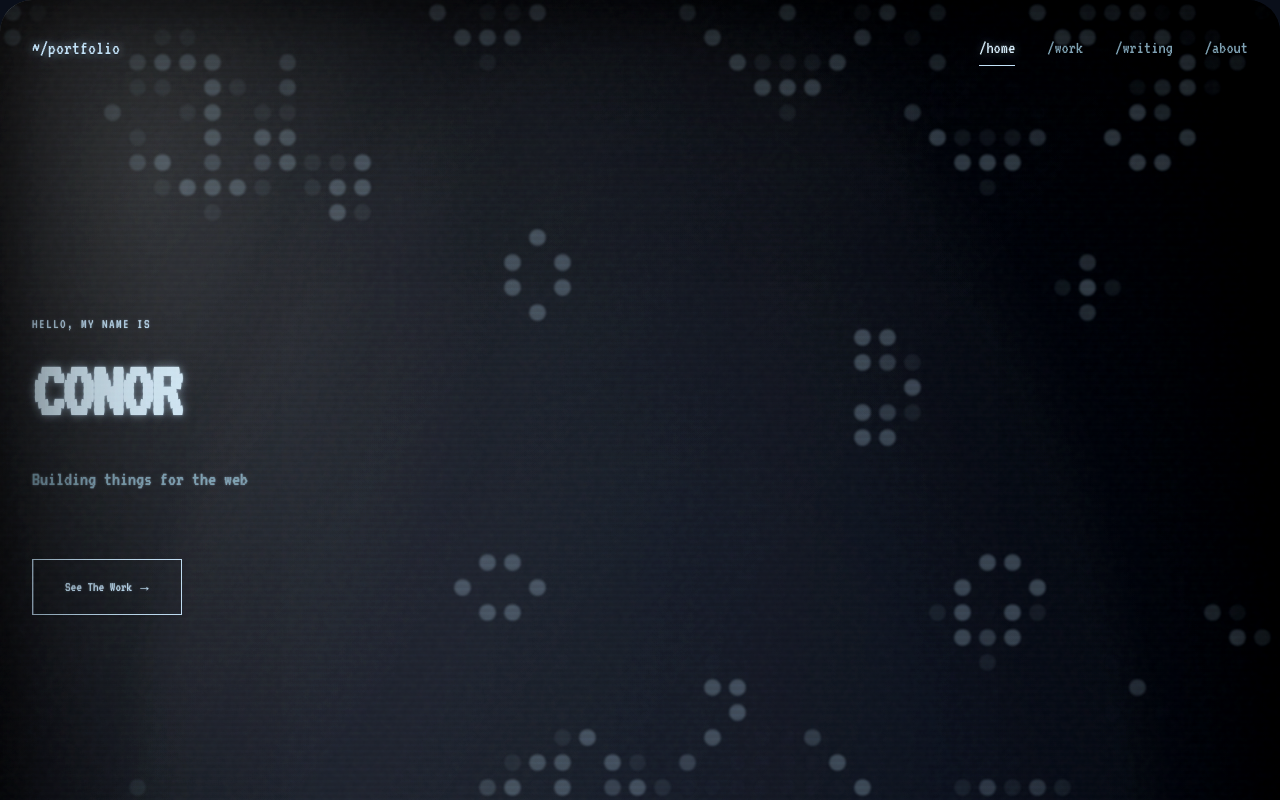
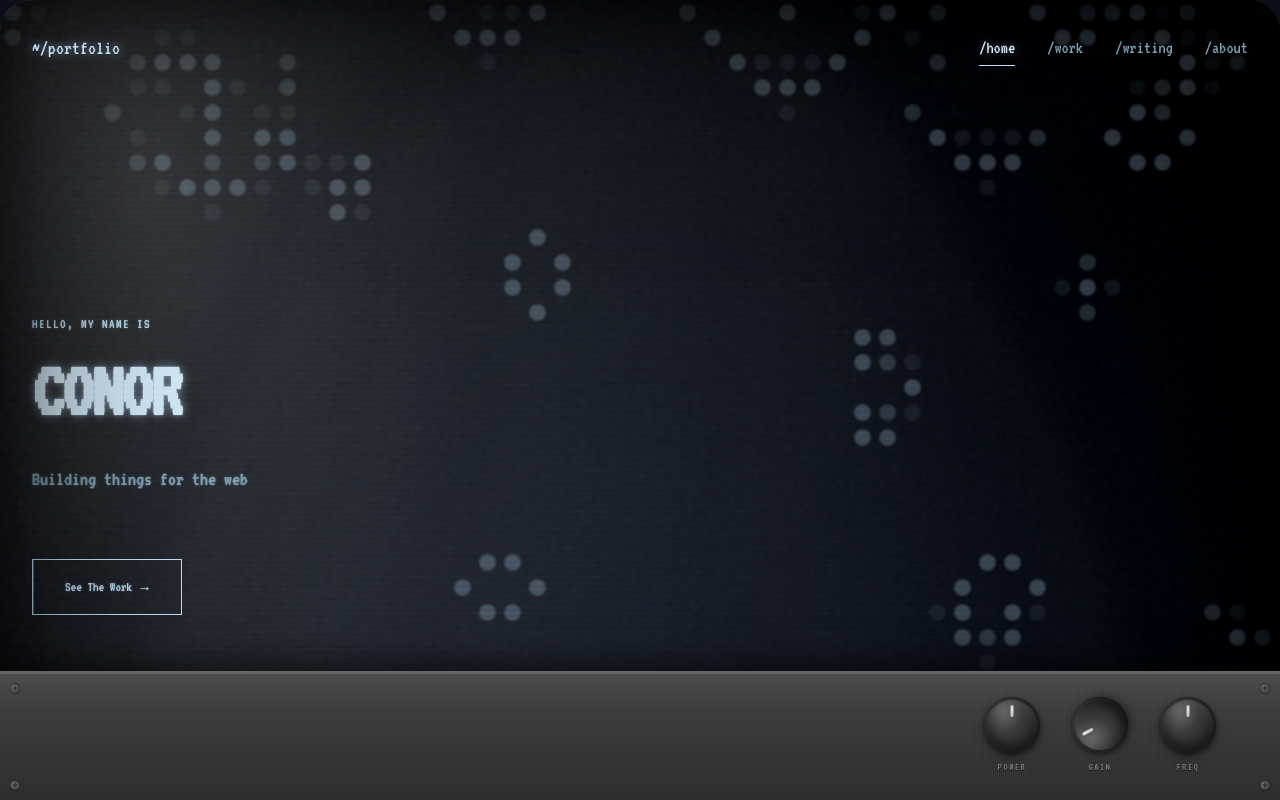
Before and after one commit to flatspider/day1-blog, a React (Vite) app: page / in a window 1280 px wide. Shown: the top 800 px of the page. Built offline with nearby package versions, Linux system fonts and the light colour scheme.

Commit message:
Fixed the buttons. They mostly work.

```diff
--- a/src/App.jsx
+++ b/src/App.jsx
@@ -1,5 +1,5 @@
-import { Routes, Route, NavLink } from "react-router-dom";
-import { useState } from "react";
+import { Routes, Route, NavLink, useLocation } from "react-router-dom";
+import { useState, useEffect, useCallback } from "react";
 import "./App.css";
 import Home from "./pages/Home";
 import Work from "./pages/Work";
@@ -7,6 +7,7 @@ import Writing from "./pages/Writing";
 import Post from "./pages/Post";
 import About from "./pages/About";
 import ConwayBackground from "./components/ConwayBackground";
+import ControlPanel from "./components/ControlPanel";
 
 const FOOTER_MESSAGES = [
   "Running on vibes and CSS",
@@ -16,9 +17,23 @@ const FOOTER_MESSAGES = [
   "This footer serves no purpose",
 ];
 
+const DEFAULT_SCANLINE_OPACITY = 0.06;
+
 function App() {
+  const location = useLocation();
+  const isHome = location.pathname === "/";
+
   const [footerMessage, setFooterMessage] = useState(FOOTER_MESSAGES[0]);
   const [clickCount, setClickCount] = useState(0);
+
+  // Control panel state
+  const [screenOn, setScreenOn] = useState(true);
+  const [scanlineOpacity, setScanlineOpacity] = useState(DEFAULT_SCANLINE_OPACITY);
+
+  // Update CSS variable when scanline opacity changes
+  useEffect(() => {
+    document.documentElement.style.setProperty('--crt-scan-opacity', scanlineOpacity);
+  }, [scanlineOpacity]);
 
   const handleFooterClick = () => {
     const newCount = clickCount + 1;
@@ -26,8 +41,17 @@ function App() {
     setFooterMessage(FOOTER_MESSAGES[newCount % FOOTER_MESSAGES.length]);
   };
 
+  const handleScanlineChange = useCallback((opacity) => {
+    setScanlineOpacity(opacity);
+  }, []);
+
+  const handleResetConway = useCallback(() => {
+    window.dispatchEvent(new CustomEvent('conway-reset'));
+  }, []);
+
   return (
-    <div className="crt">
+    <>
+      <div className={`crt ${!screenOn && isHome ? 'screen-off' : ''}`}>
         <div className="app">
           <ConwayBackground />
           <header className="header">
@@ -119,6 +143,18 @@ function App() {
         <div className="crt-scanlines" />
         <div className="crt-noise" />
       </div>
+
+      {/* Control panel OUTSIDE .crt to avoid filter containment */}
+      {isHome && (
+        <ControlPanel
+          isOn={screenOn}
+          onToggle={() => setScreenOn(!screenOn)}
+          scanlineOpacity={scanlineOpacity}
+          onScanlineChange={handleScanlineChange}
+          onResetConway={handleResetConway}
+        />
+      )}
+    </>
   );
 }
 
--- /dev/null
+++ b/src/components/ControlPanel.css
@@ -0,0 +1,170 @@
+/* Nuclear Bunker Control Panel - Fixed at bottom of viewport */
+.control-panel {
+  position: fixed;
+  bottom: 0;
+  left: 0;
+  right: 0;
+  z-index: 50;
+  padding: 1.5rem 2rem;
+  /* Brushed aluminum base */
+  background:
+    repeating-linear-gradient(
+      90deg,
+      rgba(255,255,255,0.03) 0px,
+      rgba(255,255,255,0.03) 1px,
+      transparent 1px,
+      transparent 2px
+    ),
+    linear-gradient(180deg, #4a4a4a 0%, #3a3a3a 30%, #2a2a2a 100%);
+  border-top: 2px solid #666;
+  /* Heavy shadow to ground it */
+  box-shadow:
+    inset 0 1px 0 rgba(255,255,255,0.15),
+    0 -8px 32px rgba(0,0,0,0.6);
+}
+
+.panel-inner {
+  display: flex;
+  justify-content: flex-end;  /* Knobs to far right */
+  align-items: center;
+  max-width: var(--max-width);
+  margin: 0 auto;
+  padding-right: 2rem;
+}
+
+.knobs-cluster {
+  display: flex;
+  gap: 2rem;
+  align-items: flex-end;
+}
+
+/* Individual knob assembly */
+.knob-assembly {
+  display: flex;
+  flex-direction: column;
+  align-items: center;
+  gap: 0.4rem;
+}
+
+/* Machined bezel ring */
+.knob-bezel {
+  width: 56px;
+  height: 56px;
+  border-radius: 50%;
+  background:
+    radial-gradient(circle at 30% 30%, #5a5a5a, #2a2a2a 70%);
+  padding: 3px;
+  box-shadow:
+    inset 0 2px 4px rgba(0,0,0,0.5),
+    0 2px 4px rgba(0,0,0,0.4);
+}
+
+/* The actual knob cap */
+.knob {
+  width: 50px;
+  height: 50px;
+  border-radius: 50%;
+  background:
+    radial-gradient(ellipse at 35% 25%, #666 0%, #3a3a3a 40%, #1a1a1a 100%);
+  border: none;
+  position: relative;
+  cursor: pointer;
+  transition: transform 0.3s cubic-bezier(0.4, 0, 0.2, 1);
+  /* Knurled grip texture */
+  box-shadow:
+    inset 0 -4px 8px rgba(0,0,0,0.5),
+    inset 0 4px 8px rgba(255,255,255,0.1),
+    0 4px 12px rgba(0,0,0,0.6);
+}
+
+/* Draggable knobs - no transition for immediate feedback */
+.knob.knob-draggable {
+  transition: none;
+  cursor: grab;
+}
+
+.knob.knob-draggable:active {
+  cursor: grabbing;
+}
+
+/* Pointer notch carved into knob */
+.knob-indicator {
+  position: absolute;
+  top: 5px;
+  left: 50%;
+  width: 3px;
+  height: 12px;
+  background: linear-gradient(180deg, #fff 0%, #ccc 100%);
+  transform: translateX(-50%);
+  border-radius: 2px;
+  box-shadow: inset 0 1px 2px rgba(0,0,0,0.3);
+}
+
+/* Embossed label below knob */
+.knob-label {
+  font-family: var(--font-mono);
+  font-size: 0.65rem;
+  letter-spacing: 0.15em;
+  text-transform: uppercase;
+  color: #888;
+  text-shadow: 0 1px 0 rgba(0,0,0,0.8);
+}
+
+/* POWER knob rotates to OFF position (90 deg counterclockwise) */
+.knob.power-off {
+  transform: rotate(-90deg);
+}
+
+/* Hover feedback */
+.knob:hover {
+  box-shadow:
+    inset 0 -4px 8px rgba(0,0,0,0.5),
+    inset 0 4px 8px rgba(255,255,255,0.15),
+    0 4px 16px rgba(0,0,0,0.7);
+}
+
+/* Realistic screw heads in corners */
+.panel-screw {
+  width: 10px;
+  height: 10px;
+  border-radius: 50%;
+  background:
+    radial-gradient(circle at 40% 35%, #777, #333);
+  position: absolute;
+  box-shadow:
+    inset 0 1px 2px rgba(0,0,0,0.6),
+    0 1px 2px rgba(0,0,0,0.4);
+}
+
+/* Phillips head cross pattern */
+.panel-screw::before,
+.panel-screw::after {
+  content: '';
+  position: absolute;
+  background: #222;
+  top: 50%;
+  left: 50%;
+}
+.panel-screw::before {
+  width: 5px;
+  height: 1px;
+  transform: translate(-50%, -50%);
+}
+.panel-screw::after {
+  width: 1px;
+  height: 5px;
+  transform: translate(-50%, -50%);
+}
+
+/* Screw positions */
+.screw-tl { top: 10px; left: 10px; }
+.screw-tr { top: 10px; right: 10px; }
+.screw-bl { bottom: 10px; left: 10px; }
+.screw-br { bottom: 10px; right: 10px; }
+
+/* Mobile: Hide control panel */
+@media (max-width: 768px) {
+  .control-panel {
+    display: none;
+  }
+}
--- /dev/null
+++ b/src/components/ControlPanel.jsx
@@ -0,0 +1,122 @@
+import { useState, useRef, useEffect } from 'react'
+import './ControlPanel.css'
+
+function ControlPanel({ isOn, onToggle, scanlineOpacity, onScanlineChange, onResetConway }) {
+  // Knob rotation state (in degrees)
+  const [gainRotation, setGainRotation] = useState(scanlineOpacity * 270) // 0-270 degree range
+  const [freqRotation, setFreqRotation] = useState(135) // Start at middle
+
+  // Drag state
+  const draggingRef = useRef(null)
+  const startYRef = useRef(0)
+  const startRotationRef = useRef(0)
+
+  // Handle mouse down on knob
+  const handleKnobMouseDown = (e, knobType, currentRotation) => {
+    e.preventDefault()
+    draggingRef.current = knobType
+    startYRef.current = e.clientY
+    startRotationRef.current = currentRotation
+    document.body.style.cursor = 'grabbing'
+  }
+
+  // Handle global mouse move
+  useEffect(() => {
+    const handleMouseMove = (e) => {
+      if (!draggingRef.current) return
+
+      // Calculate rotation change based on vertical drag
+      // Moving up = clockwise (increase), moving down = counter-clockwise (decrease)
+      const deltaY = startYRef.current - e.clientY
+      const sensitivity = 1.5 // degrees per pixel
+      let newRotation = startRotationRef.current + (deltaY * sensitivity)
+
+      // Clamp rotation to 0-270 degrees
+      newRotation = Math.max(0, Math.min(270, newRotation))
+
+      if (draggingRef.current === 'gain') {
+        setGainRotation(newRotation)
+        // Convert rotation to opacity (0-270 degrees -> 0-0.15 opacity)
+        const opacity = (newRotation / 270) * 0.15
+        onScanlineChange(opacity)
+      } else if (draggingRef.current === 'freq') {
+        setFreqRotation(newRotation)
+      }
+    }
+
+    const handleMouseUp = () => {
+      if (draggingRef.current === 'freq') {
+        // Trigger Conway reset when freq knob is released
+        onResetConway()
+      }
+      draggingRef.current = null
+      document.body.style.cursor = ''
+    }
+
+    window.addEventListener('mousemove', handleMouseMove)
+    window.addEventListener('mouseup', handleMouseUp)
+
+    return () => {
+      window.removeEventListener('mousemove', handleMouseMove)
+      window.removeEventListener('mouseup', handleMouseUp)
+    }
+  }, [onScanlineChange, onResetConway])
+
+  return (
+    <div className="control-panel">
+      {/* Corner screws */}
+      <div className="panel-screw screw-tl" />
+      <div className="panel-screw screw-tr" />
+      <div className="panel-screw screw-bl" />
+      <div className="panel-screw screw-br" />
+
+      <div className="panel-inner">
+        {/* Knobs clustered to far right */}
+        <div className="knobs-cluster">
+          <div className="knob-assembly">
+            <div className="knob-bezel">
+              <button
+                className={`knob ${!isOn ? 'power-off' : ''}`}
+                onClick={onToggle}
+                aria-label="Power toggle"
+              >
+                <span className="knob-indicator" />
+              </button>
+            </div>
+            <span className="knob-label">Power</span>
+          </div>
+
+          <div className="knob-assembly">
+            <div className="knob-bezel">
+              <div
+                className="knob knob-draggable"
+                style={{ transform: `rotate(${gainRotation - 135}deg)` }}
+                onMouseDown={(e) => handleKnobMouseDown(e, 'gain', gainRotation)}
+                title="Drag up/down to adjust scanlines"
+              >
+                <span className="knob-indicator" />
+              </div>
+            </div>
+            <span className="knob-label">Gain</span>
+          </div>
+
+          <div className="knob-assembly">
+            <div className="knob-bezel">
+              <div
+                className="knob knob-draggable"
+                style={{ transform: `rotate(${freqRotation - 135}deg)` }}
+                onMouseDown={(e) => handleKnobMouseDown(e, 'freq', freqRotation)}
+                title="Drag and release to reset Conway"
+              >
+                <span className="knob-indicator" />
+              </div>
+            </div>
+            <span className="knob-label">Freq</span>
+          </div>
+        </div>
+      </div>
+    </div>
+  )
+}
+
+export default ControlPanel
--- a/src/components/ConwayBackground.jsx
+++ b/src/components/ConwayBackground.jsx
@@ -361,11 +361,17 @@ export default function ConwayBackground() {
       handleCanvasHover(e)
     }
 
+    // Listen for reset event from control panel
+    const handleConwayReset = () => {
+      restart()
+    }
+
     document.addEventListener('visibilitychange', handleVisibilityChange)
     window.addEventListener('resize', handleResize)
     window.addEventListener('scroll', handleScroll)
     window.addEventListener('mousemove', handleMouseMove)
     window.addEventListener('mouseleave', handleCanvasLeave)
+    window.addEventListener('conway-reset', handleConwayReset)
 
     animationRef.current = requestAnimationFrame(animate)
 
@@ -375,11 +381,12 @@ export default function ConwayBackground() {
       window.removeEventListener('scroll', handleScroll)
       window.removeEventListener('mousemove', handleMouseMove)
       window.removeEventListener('mouseleave', handleCanvasLeave)
+      window.removeEventListener('conway-reset', handleConwayReset)
       if (animationRef.current) {
         cancelAnimationFrame(animationRef.current)
       }
     }
-  }, [init, animate, handleCanvasHover, handleCanvasLeave])
+  }, [init, animate, handleCanvasHover, handleCanvasLeave, restart])
 
   const showButton = isStable || (TEST_MODE && showTestButton)
 
--- a/src/components/PatternDetector.js
+++ b/src/components/PatternDetector.js
@@ -346,7 +346,7 @@ export function detectPattern(grid, row, col, rows, cols) {
   if (!isOnLiveCell) {
     // Only show dead cell tooltip occasionally (10% chance) to not be annoying
 
-    if (Math.random() > 0.5) {
+    if (Math.random() > 0.1) {
       return null;
     }
 
```
Also changed, not shown: src/App.css (+11 -0 lines). Lines whose indentation alone changed are shown as unchanged.
